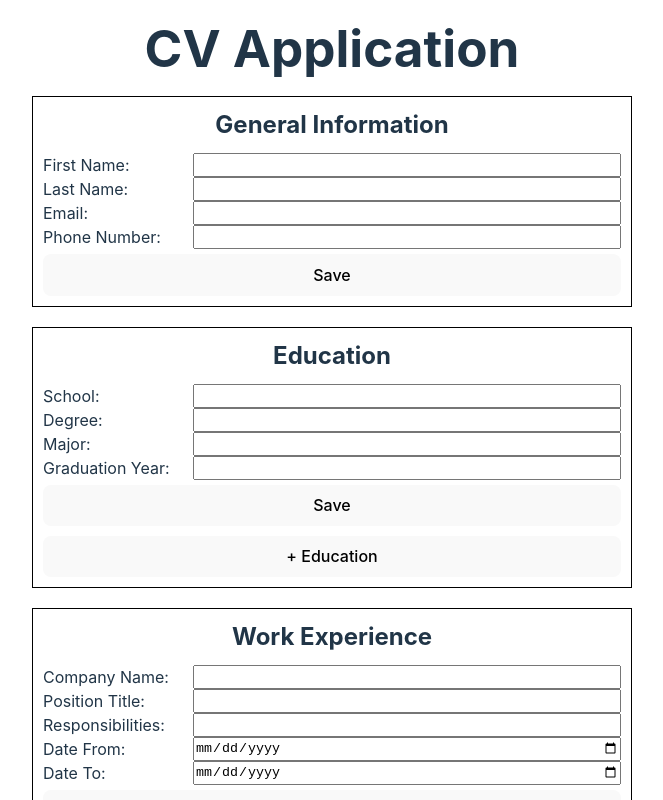
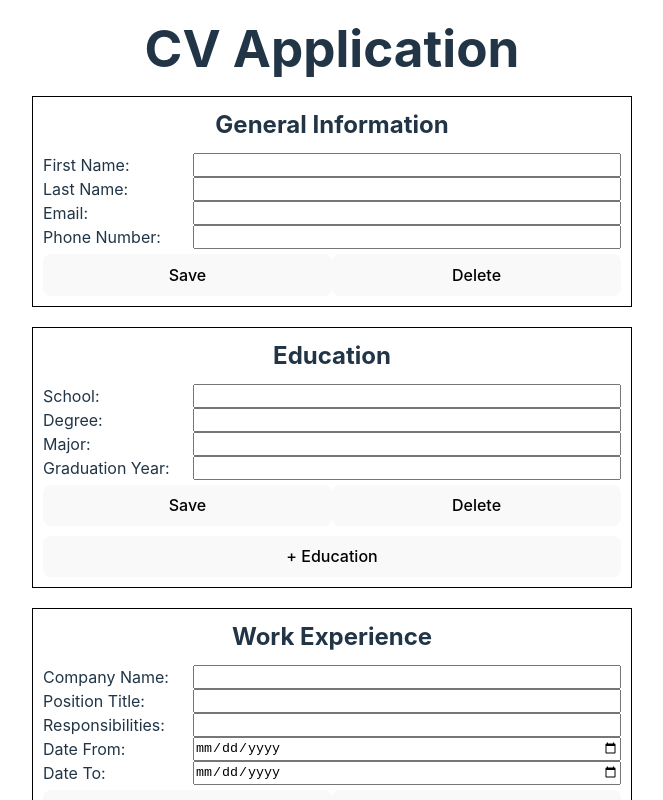
Before and after one commit to wangbertha/cv-application, a React (Vite) app: page / in a window 1280 px wide. Shown: the top 800 px of the page, without its empty margins (308-971 px from the left). Built offline with nearby package versions, Linux system fonts and the light colour scheme.

Commit message:
Add delete info button to Form component
Provide an option for user to delete from either component

```diff
--- a/src/components/Form.jsx
+++ b/src/components/Form.jsx
@@ -1,6 +1,6 @@
 import React, { useState } from 'react';
 
-const Form = ({ info, handleSave }) => {
+const Form = ({ info, handleSave, deleteInfo }) => {
     const [formInfo, setFormInfo] = useState(info)
 
     function handleFieldUpdate(e) {
@@ -15,6 +15,10 @@ const Form = ({ info, handleSave }) => {
     function handleClick(e) {
         e.preventDefault();
         handleSave(formInfo);
+    }
+
+    function handleDelete() {
+      deleteInfo(info.meta.id);
     }
 
   return (
@@ -35,7 +39,11 @@ const Form = ({ info, handleSave }) => {
               </li>
             )}
         </ul>
-        <button onClick={handleClick}>Save</button>
+        <div className="action-btns">
+          <button onClick={handleClick}>Save</button>
+          <button onClick={handleDelete}>Delete</button>
+        </div>
+
     </form>
   )
 }
--- a/src/components/Section.jsx
+++ b/src/components/Section.jsx
@@ -45,7 +45,7 @@ const Section = ({ infoStructure, title }) => {
         <h2>{title}</h2>
         {info.map((entry) =>
           <div key={entry.meta.id}>
-            {entry.meta.isEditing ? <Form info={entry} handleSave={handleSave}/> : <Saved info={entry} toggleToEdit={toggleToEdit} deleteInfo={deleteInfo} />}
+            {entry.meta.isEditing ? <Form info={entry} handleSave={handleSave} deleteInfo={deleteInfo} /> : <Saved info={entry} toggleToEdit={toggleToEdit} deleteInfo={deleteInfo} />}
           </div>
         )}
         <button onClick={addInfo}>+ {title}</button>
```
